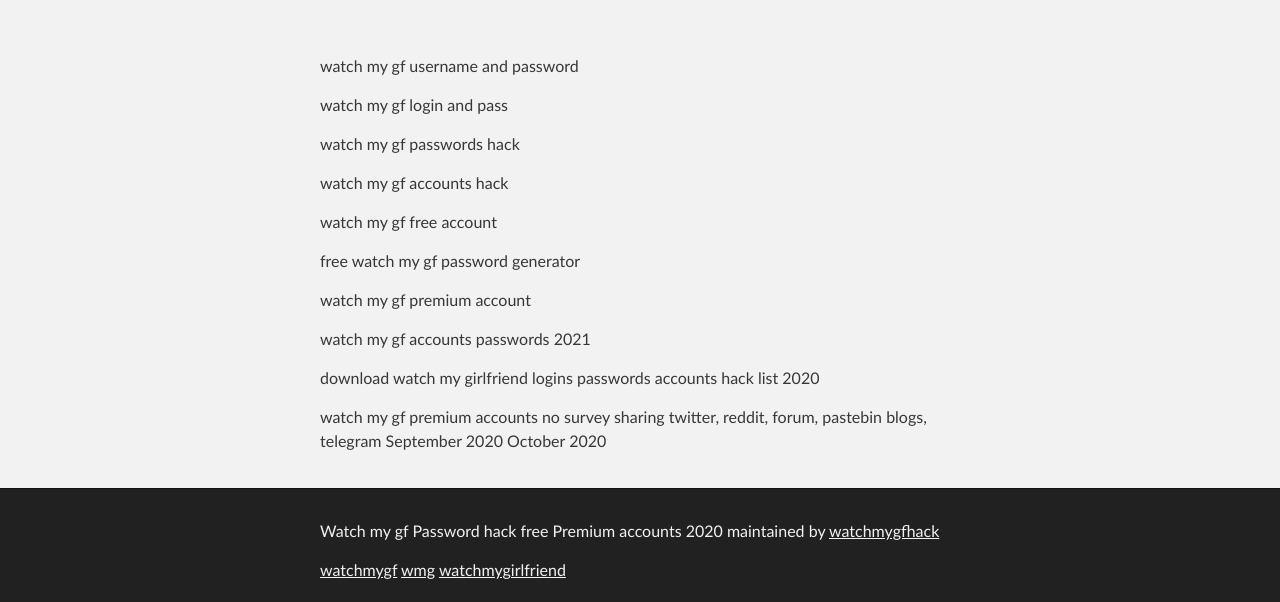
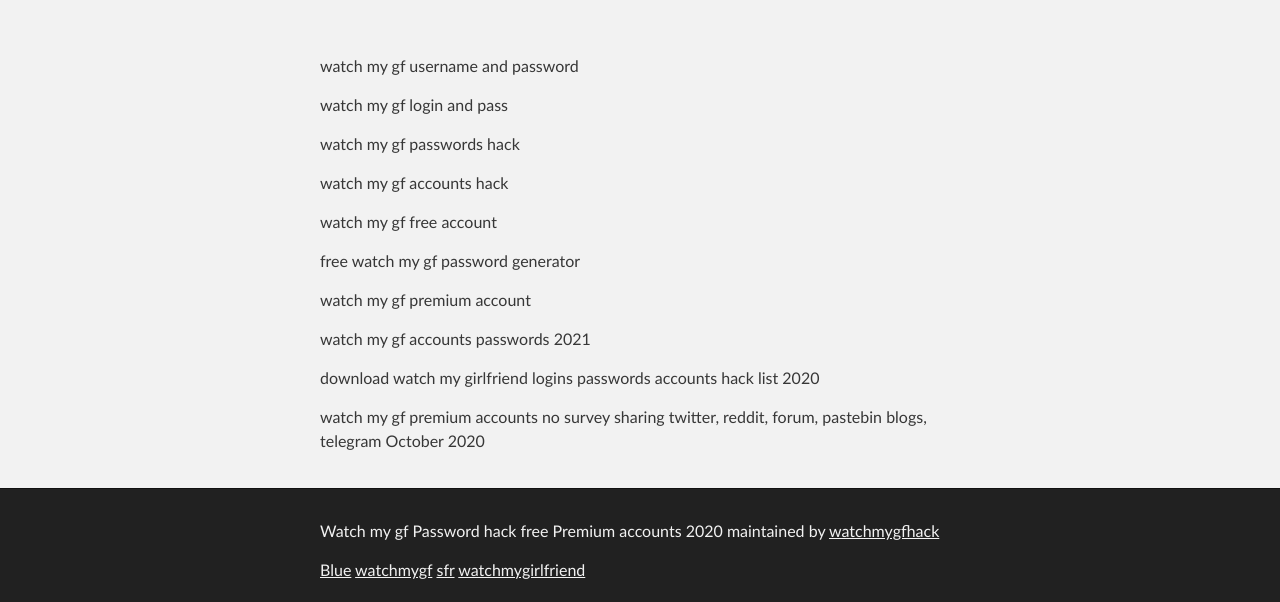
Before and after one commit to watchmygfhack/User.Pass, a plain HTML site: page index.html in a window 1280 px wide. Shown: the part 1085-1687 px from the top of the page. Drawn offline with Linux system fonts and the light colour scheme.

Commit message:
Update index.html

```diff
--- a/index.html
+++ b/index.html
@@ -43,7 +43,7 @@
 <p>watch my gf premium account</p>
 <p>watch my gf accounts passwords 2021</p>
 <p>download watch my girlfriend logins passwords accounts hack list 2020</p>
-<p>watch my gf premium accounts no survey sharing twitter, reddit, forum, pastebin blogs, telegram September 2020 October 2020</p>
+<p>watch my gf premium accounts no survey sharing twitter, reddit, forum, pastebin blogs, telegram October 2020</p>
       </section>
     </div>
 
@@ -53,7 +53,7 @@
       <footer class="inner">
         <p class="copyright">Watch my gf Password hack free Premium accounts 2020 maintained by <a href="https://watchmygfhack.github.io/User.Pass">watchmygfhack</a></p>
 
-        <a href="https://vk.com/topic-186901131_39775426">watchmygf</a> <a href="http://www.festivalfilmdokumenter.org/">wmg</a> <a href="http://twitter.com/7PornhubFree">watchmygirlfriend</a>
+       <a href="http://blueolivestlucia.com/">Blue</a> <a href="https://vk.com/topic-186901131_39775426">watchmygf</a> <a href="http://www.sfrcollege.org/pornhub-premium/">sfr</a> <a href="http://twitter.com/7PornhubFree">watchmygirlfriend</a>
 
       </footer>
     </div>
```
